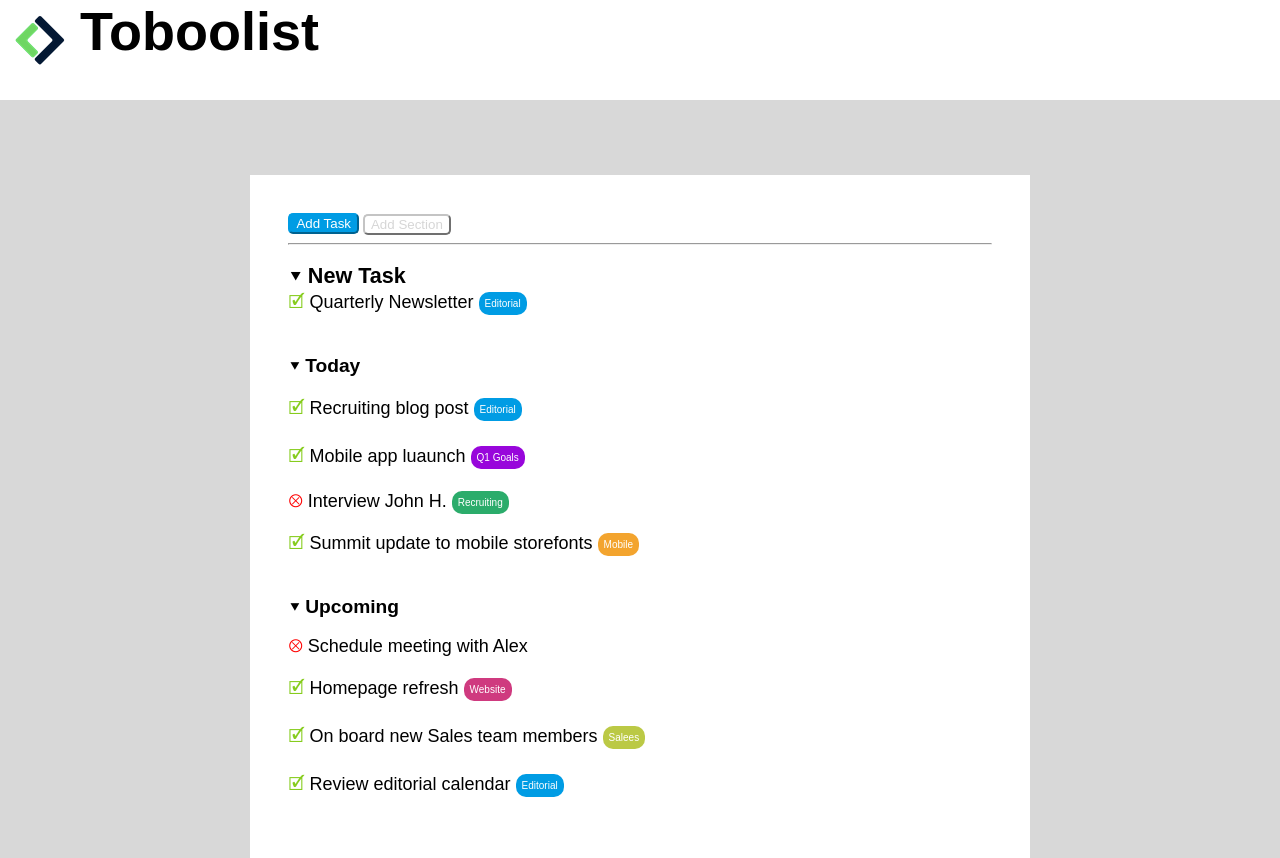
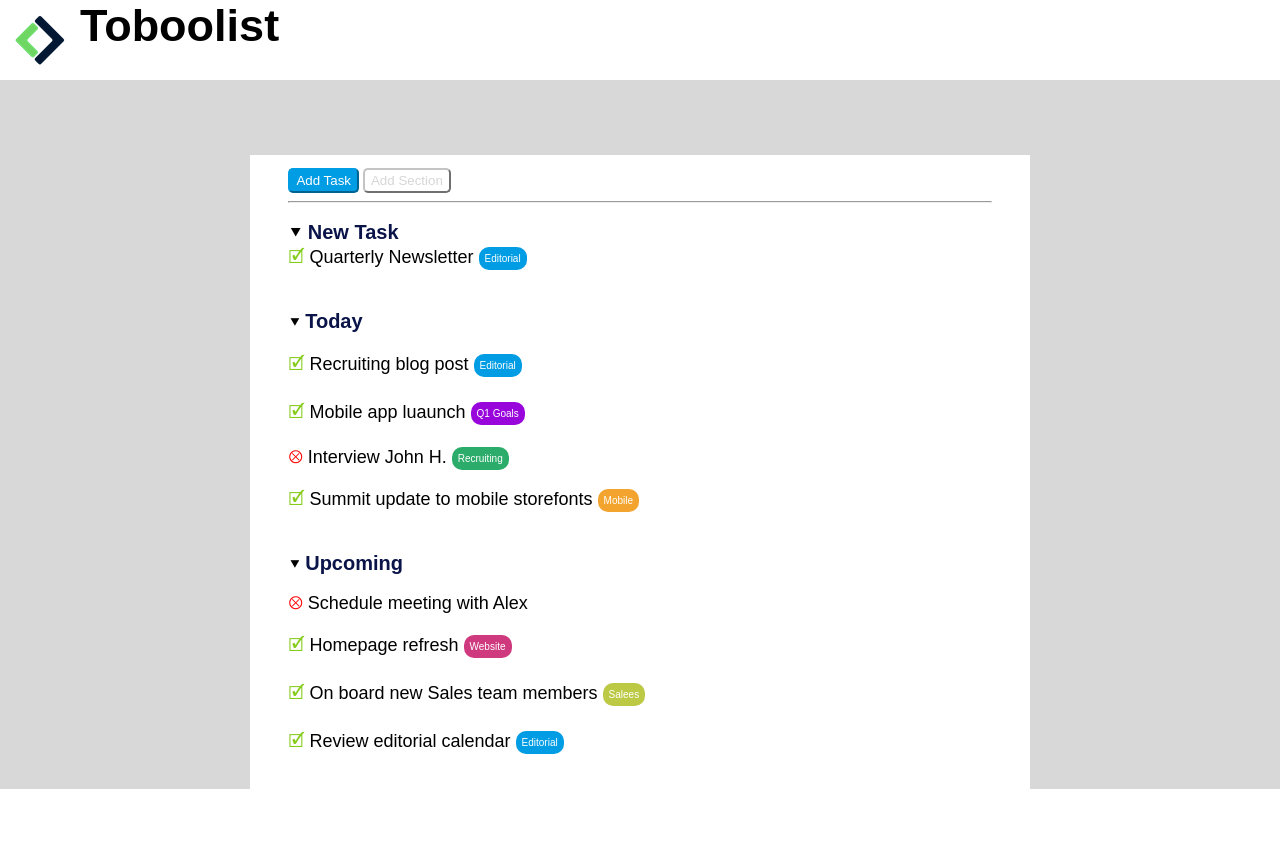
Before and after one commit to LeoPalmieri98/html-css-toboolist, a plain HTML site: page index.html in a window 1280 px wide. After the commit the page ends 800 px from the top, so only its background shows below. Drawn offline with Linux system fonts and the light colour scheme.

Commit message:
finaladd

```diff
--- a/index.html
+++ b/index.html
@@ -13,13 +13,13 @@
         <div id="imgmodf">
             <img src="./img/Logo.png" alt="ToboolistLOGO">
         </div>
-        <span id="testo">
-            <strong>Toboolist</strong>
+        <span >
+            <strong id="testo">Toboolist</strong>
         </span>
     </header>
 
     <main>
-        <div>
+        <div id="divhigh">
             <button id="bottonazure">
                 Add Task
             </button>
@@ -30,13 +30,13 @@
         <hr>
         <section>
             <p>
-                &#11206; <strong>New Task</strong>
+                &#11206; <strong class="fontstrong">New Task</strong>
                 <br>
                 <span class="checkgreen">&#128505;</span> Quarterly Newsletter <span class="evident">Editorial</span>
             </p>
             <br>
             <div>
-                &#11206; <strong>Today</strong>
+                &#11206; <strong class="fontstrong">Today</strong>
 
                 <p><span class="checkgreen">&#128505;</span> Recruiting blog post <span class="evident">Editorial</span></p>
 
@@ -48,7 +48,7 @@
             </div>
             <br>
             <div>
-                &#11206; <strong>Upcoming</strong>
+                &#11206; <strong class="fontstrong">Upcoming</strong>
                 <p>
                     <span  class="crossred">&#11198; </span>Schedule meeting with Alex
                 </p>
--- a/style.css
+++ b/style.css
@@ -1,6 +1,6 @@
 header {
    margin: 0%;
-   height: 100px;
+   height: 80px;
    display: flex;
    background-color: white;
    }
@@ -8,14 +8,15 @@ header {
     font-size: 45px;
     font-family: Arial, Helvetica, sans-serif;
     vertical-align: middle;
-    text-align: center;
+
+
      }
 #imgmodf {
     padding: 15px;
     vertical-align: middle;
 }
 main {
-    padding: 3%;
+    padding: 1% 3%;
     border-left: 250px;
     border-right: 250px;
     border-top: 75px;
@@ -89,22 +90,18 @@ main {
     }
     #bottonazure {
         background-color: rgb(0, 156, 228);
-        padding: 1,5px 2px;
         color: white;
         border-radius: 5px;
         border-color: rgb(0, 156, 228);
+        height: 25px;
     }
     #bottonwhite {
         background-color: rgb(255, 255, 255);
-        padding: 1,5px 2px;
         color: rgb(214, 214, 214);
         border-radius: 5px;
         border-color: rgb(196, 196, 196);
-        vertical-align: middle;
-    }
-    strong {
-        font-family: Arial, Helvetica, sans-serif;
-        font-size: larger;
+        height: 25px;
+
     }
     .checkgreen {
         color: rgb(134, 204, 29);
@@ -112,3 +109,10 @@ main {
     .crossred {
         color: rgb(255, 0, 0);
     }
+
+    .fontstrong {
+        font-family: Arial, Helvetica, sans-serif;
+        font-size: 20px;
+        font-weight: 600;
+        color: rgb(10, 20, 73);
+    }
```
